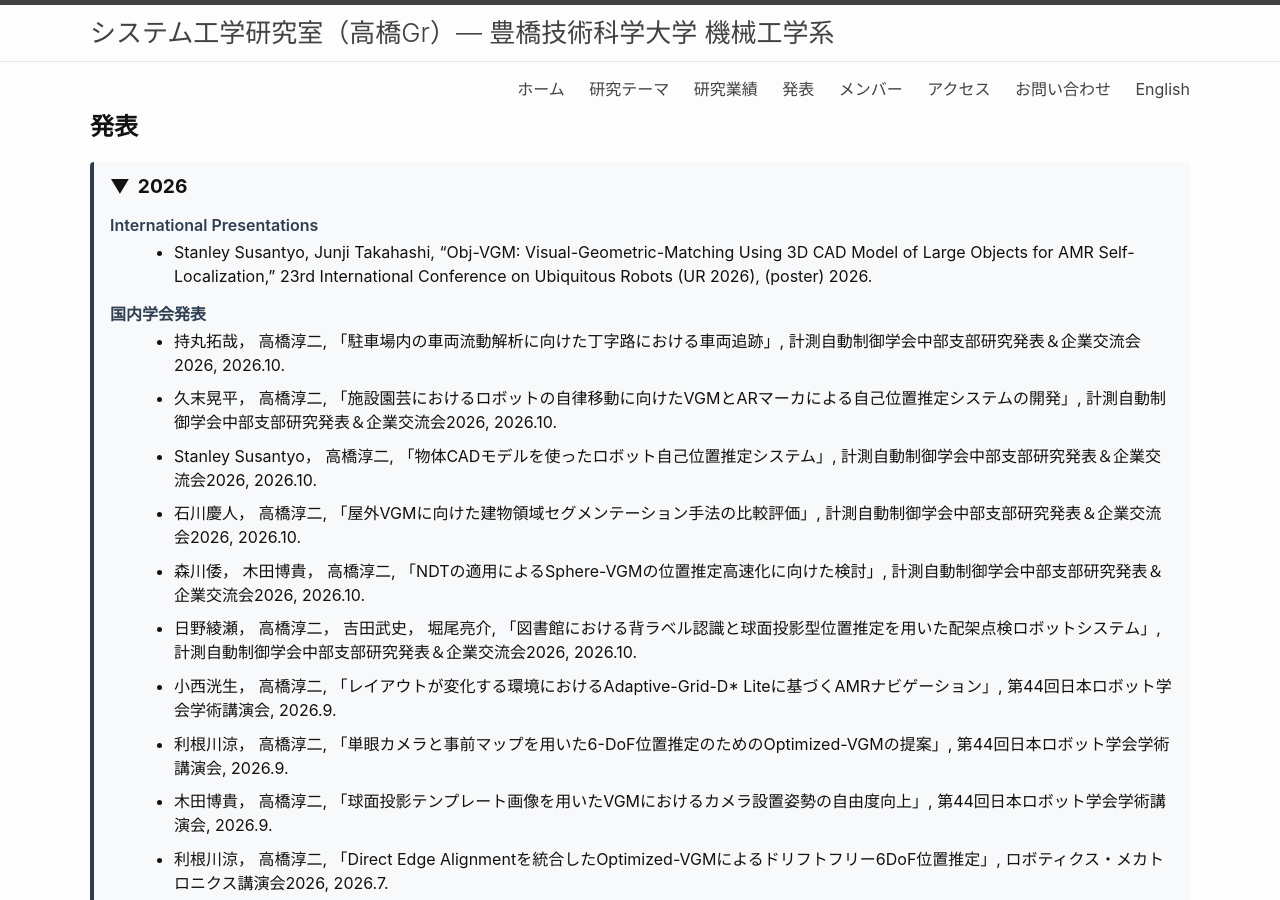
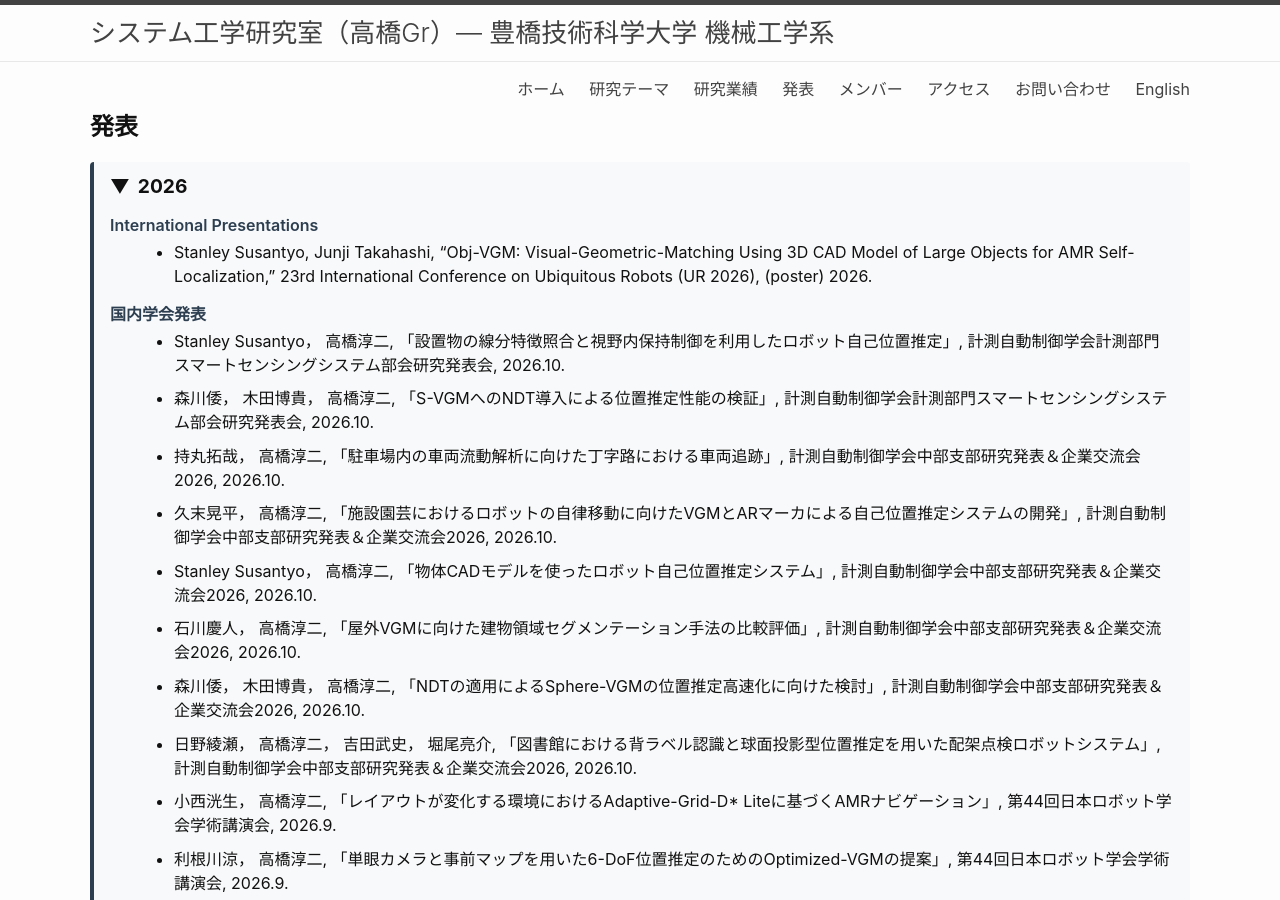
Before and after one commit to tlab-tut/tlab-site, a Jekyll site: the page built from presentations.md, in a window 1280 px wide and 900 px high. Built offline with Jekyll 4.4.1, drawn with Linux system fonts in a browser that asks for light colours.

Commit message:
Add two smart sensing presentations from October 28, 2026

```diff
--- a/_data/presentations.yml
+++ b/_data/presentations.yml
@@ -1,3 +1,21 @@
+- title: 設置物の線分特徴照合と視野内保持制御を利用したロボット自己位置推定
+  authors: Stanley Susantyo， 高橋淳二
+  venue: 計測自動制御学会計測部門スマートセンシングシステム部会研究発表会
+  year: 2026
+  month: 10
+  category: domestic
+  presentation_type: oral
+  award: false
+  language: ja
+- title: S-VGMへのNDT導入による位置推定性能の検証
+  authors: 森川倭， 木田博貴， 高橋淳二
+  venue: 計測自動制御学会計測部門スマートセンシングシステム部会研究発表会
+  year: 2026
+  month: 10
+  category: domestic
+  presentation_type: oral
+  award: false
+  language: ja
 - title: 駐車場内の車両流動解析に向けた丁字路における車両追跡
   authors: 持丸拓哉， 高橋淳二
   venue: 計測自動制御学会中部支部研究発表＆企業交流会2026
```
